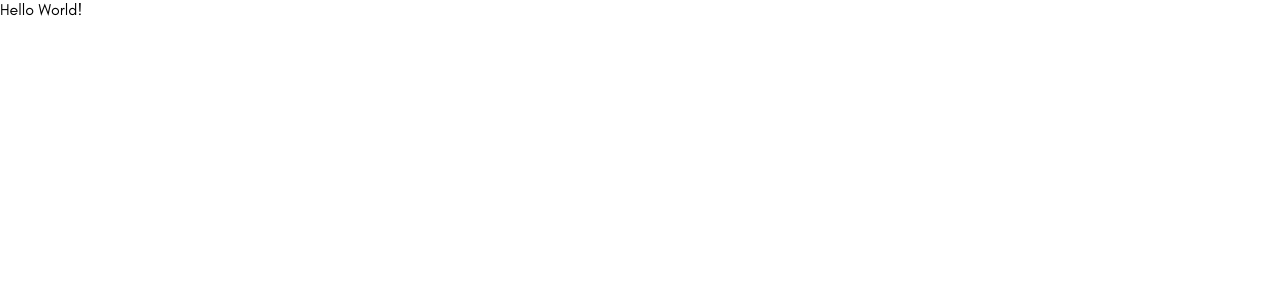
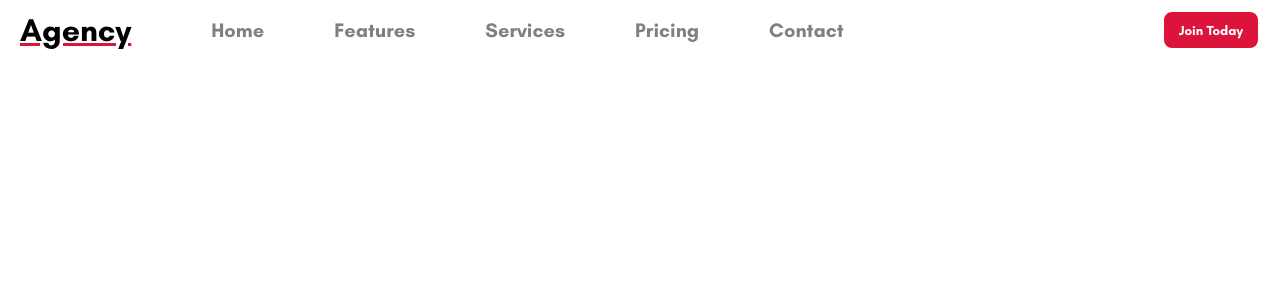
Before and after one commit to Jevenden/react-website, a React (Create React App) app: page / in a window 1280 px wide. Shown: the top 300 px of the page. Built offline with nearby package versions, Linux system fonts and the light colour scheme.

Commit message:
Styled components and basic structure for Navbar

```diff
--- a/src/App.js
+++ b/src/App.js
@@ -1,11 +1,16 @@
 import styled from "styled-components";
+import Navbar from "./components/Navbar";
 
 const Container = styled.div`
   height: 100vh;
 `;
 
 const App = () => {
-  return <Container>Hello World!</Container>;
+  return (
+    <Container>
+      <Navbar />
+    </Container>
+  );
 };
 
 export default App;
--- a/src/components/Navbar.jsx
+++ b/src/components/Navbar.jsx
@@ -0,0 +1,66 @@
+import React from 'react'
+import styled from 'styled-components'
+
+const Container = styled.div`
+    height: 50px;
+`
+
+const Wrapper = styled.div`
+    padding: 10px 20px;;
+    display: flex;
+    justify-content: space-between;
+    align-items: center;
+`
+const Left = styled.div`
+width: 60%;
+display: flex;
+align-items: center;
+justify-content: space-between;
+`
+
+const Logo = styled.h1`
+    font-weight: bold;
+    text-decoration: underline crimson;
+`
+
+const Menu = styled.ul`
+    display: flex;
+    list-style: none;`
+
+const MenuItem = styled.ul`
+    margin-right: 30px;
+    font-size: 20px;
+    font-weight: bold;
+    color: gray;`
+
+const Button = styled.button`
+    border: 2px solid white;
+    padding: 10px 15px;
+    background-color: crimson;
+    color: white;
+    font-weight: bold;
+    border-radius: 10px;
+    cursor: pointer;
+`
+
+const Navbar = () => {
+  return (
+    <Container>
+        <Wrapper>
+            <Left>
+                <Logo>Agency</Logo>
+                <Menu>
+                    <MenuItem>Home</MenuItem>
+                    <MenuItem>Features</MenuItem>
+                    <MenuItem>Services</MenuItem>
+                    <MenuItem>Pricing</MenuItem>
+                    <MenuItem>Contact</MenuItem>
+                </Menu>
+            </Left>
+            <Button>Join Today</Button>
+        </Wrapper>
+    </Container>
+  )
+}
+
+export default Navbar
```
